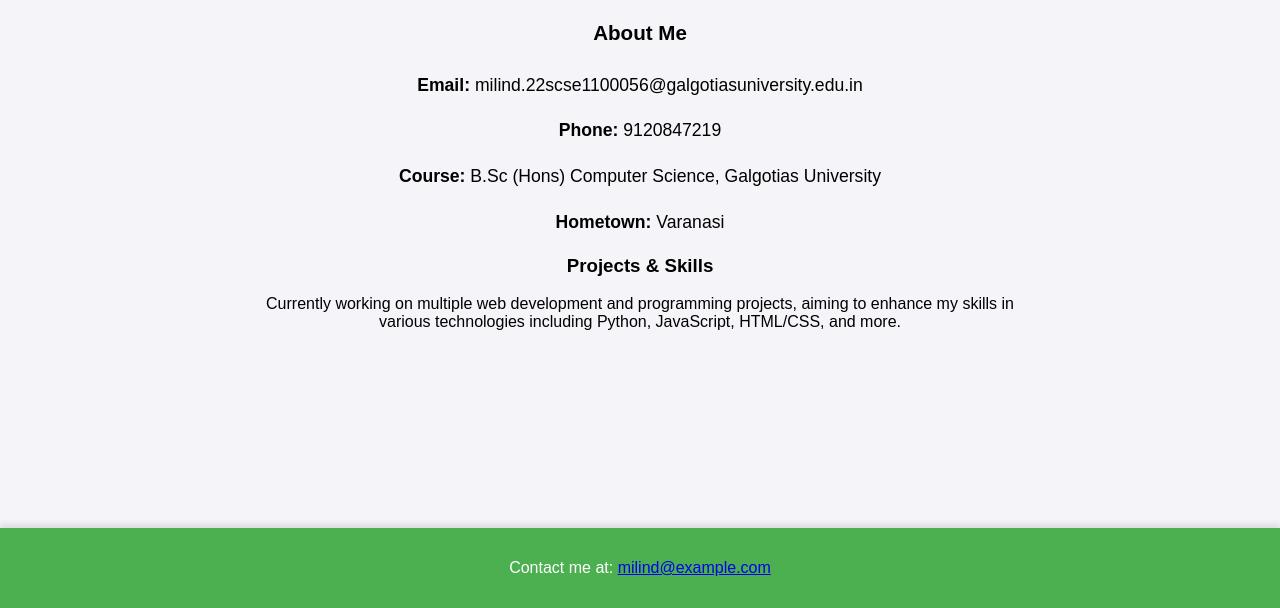
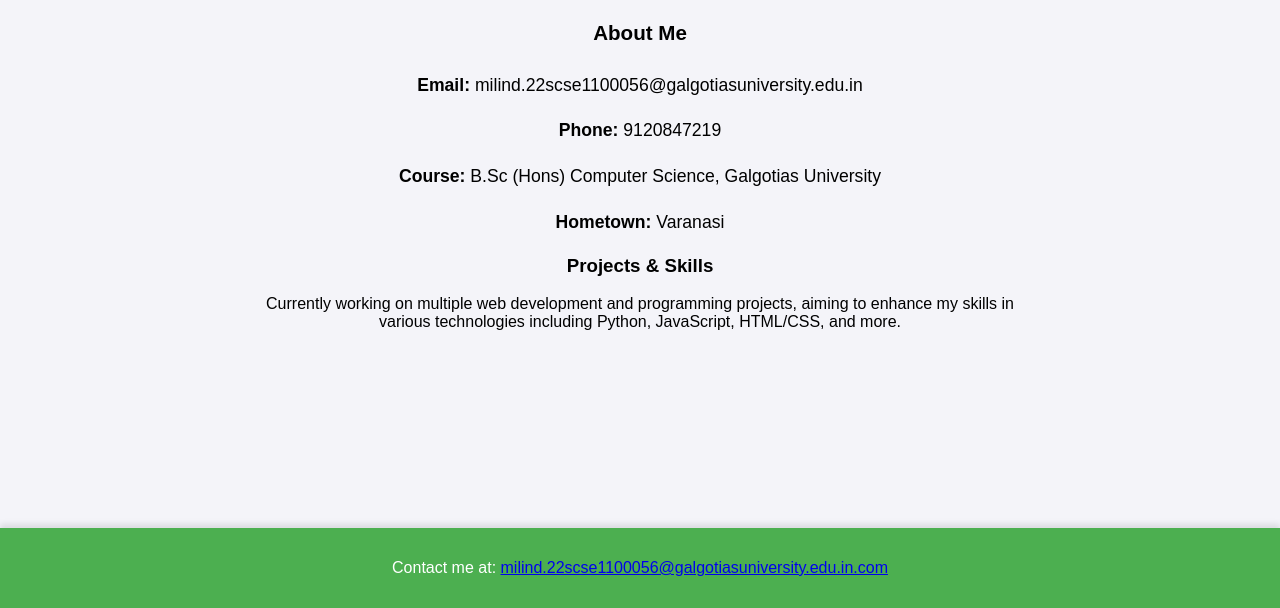
Before and after one commit to awtportfolio117/milind5656.github.io, a plain HTML site: page index.html in a window 1280 px wide. Shown: the part 192-800 px from the top of the page. Drawn offline with Linux system fonts and the light colour scheme.

Commit message:
index.html

```diff
--- a/index.html
+++ b/index.html
@@ -105,7 +105,7 @@
     </main>
 
     <footer>
-        <p>Contact me at: <a href="mailto:milind@example.com">milind@example.com</a></p>
+        <p>Contact me at: <a href="milind.22scse1100056@galgotiasuniversity.edu.in.com">milind.22scse1100056@galgotiasuniversity.edu.in.com</a></p>
     </footer>
 
     <script>
```
